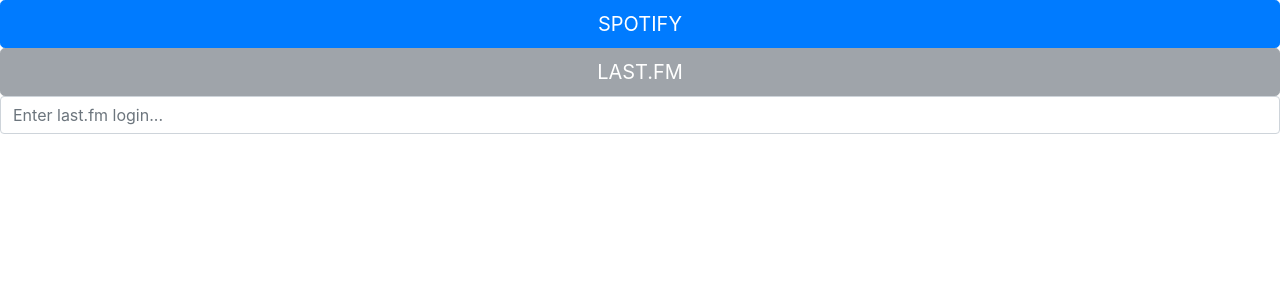
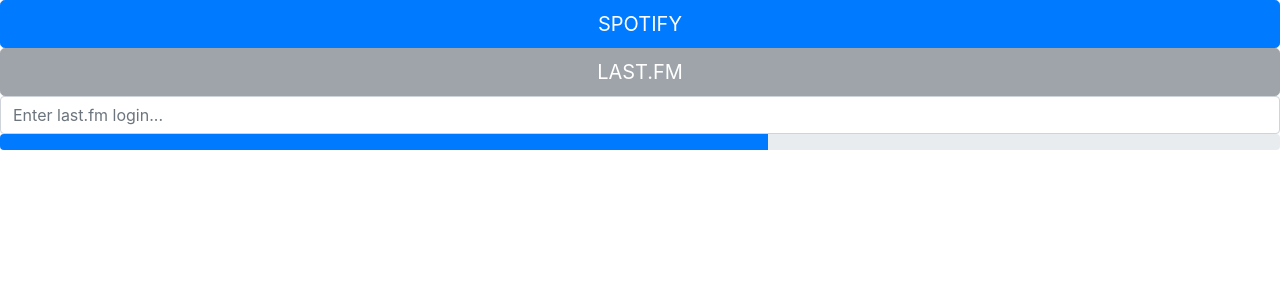
Before and after one commit to lisu188/spotify-web-api-demo, a web app: page / in a window 1280 px wide. Shown: the top 300 px of the page. Run offline with its HTML, style and script files only (its server is not run), Linux system fonts and the light colour scheme; data that the repository does not hold is empty.

Commit message:
progress bar

```diff
--- a/src/main/resources/static/index.html
+++ b/src/main/resources/static/index.html
@@ -19,6 +19,14 @@
 <button id="lastfm" type="button" class="btn btn-secondary btn-lg" disabled>LAST.FM</button>
 <input id="lastFmId" type="text" class="form-control" placeholder="Enter last.fm login..."/>
 
+<div class="progress">
+    <div class="progress-bar" id="progressBar" role="progressbar"
+         aria-valuenow="0" aria-valuemin="0" aria-valuemax="100"
+         style="width: 60%;">
+        <span class="sr-only">Heat Bar</span>
+    </div>
+</div>
+
 <!-- Optional JavaScript -->
 <!-- jQuery first, then Popper.js, then Bootstrap JS -->
 <script src="https://code.jquery.com/jquery-3.4.1.min.js"
--- a/src/main/resources/static/index.js
+++ b/src/main/resources/static/index.js
@@ -9,7 +9,8 @@
         = new WebSocket("wss://spotify-web-api-demo.herokuapp.com/socket/"
         + $('#lastFmId').val());
     socket.onmessage = function (message) {
-        console.log(message.data)
+        $("#progressBar").style.width =
+            JSON.parse(message.data.value) + '%';
     }
 });
 
```
